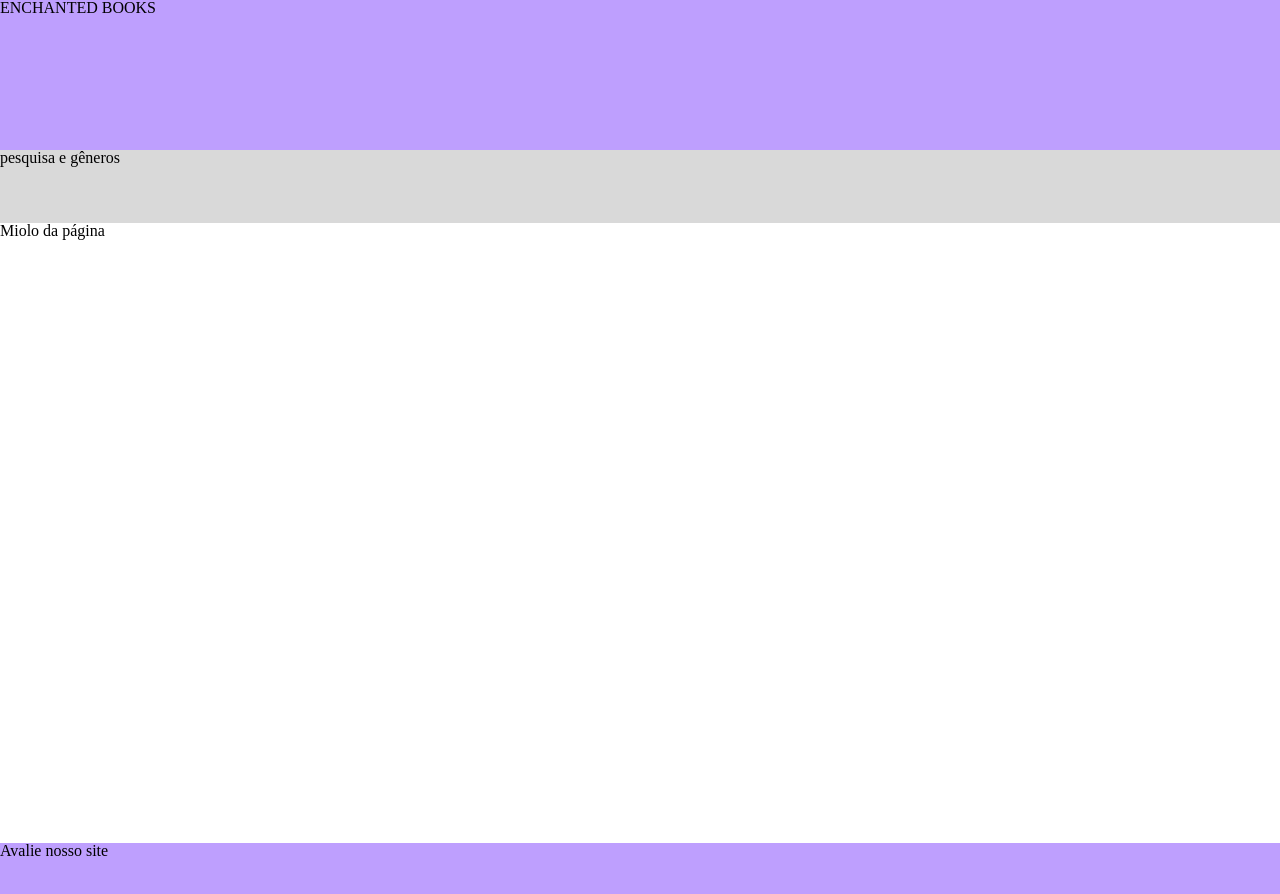
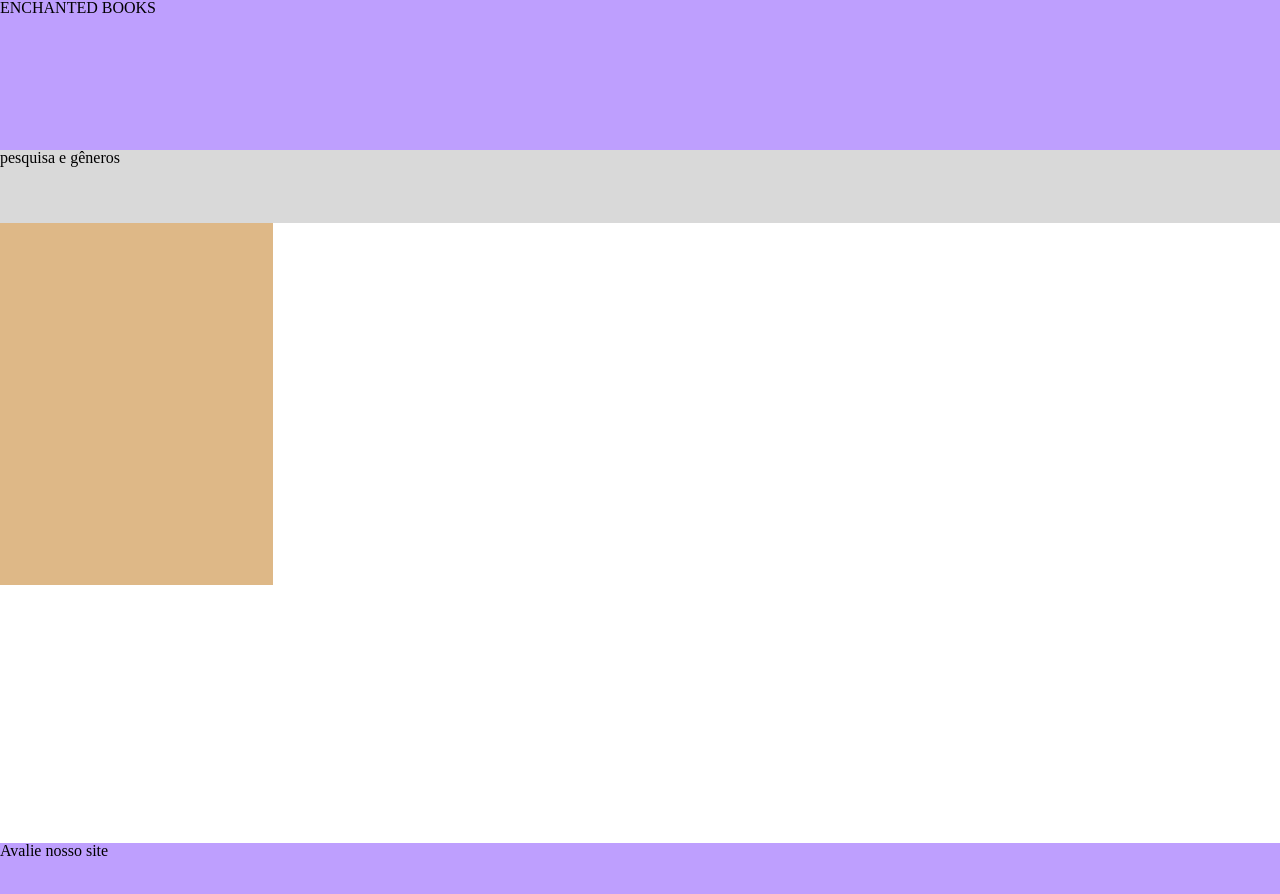
Before and after one commit to hillarymonteiro/enchanted-books, a plain HTML site: page index.html in a window 1280 px wide. Shown: the top 894 px of the page. Drawn offline with Linux system fonts and the light colour scheme.

Commit message:
coloquei caixas

```diff
--- a/index.html
+++ b/index.html
@@ -22,9 +22,21 @@
     </div>
 
     <div class="corpo">
-        <h1>
-            Miolo da página
-        </h1>
+        <div class="livros">
+            <div class="capa">
+                <div class="imagem-capa">
+                    <link rel="stylesheet" href="">
+                </div>
+                <div class="titulo">
+
+                </div>
+            </div>
+            <div class="sinopse">
+
+            </div>
+
+        </div>
+
     </div>
 
     <footer>
--- a/styles.css
+++ b/styles.css
@@ -21,3 +21,10 @@ background-color: #BE9FFE;
     border: 2px solid (0,0,0);
     height: 100px;
 }
+.livros{
+    width: 273px;
+    height: 362px;
+    background-color: burlywood;
+
+}
+.
```
